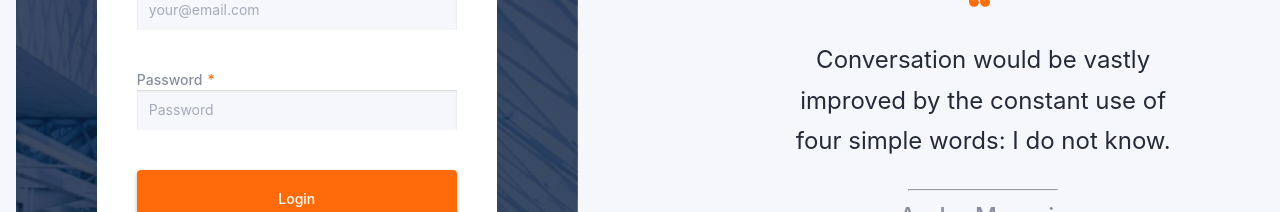
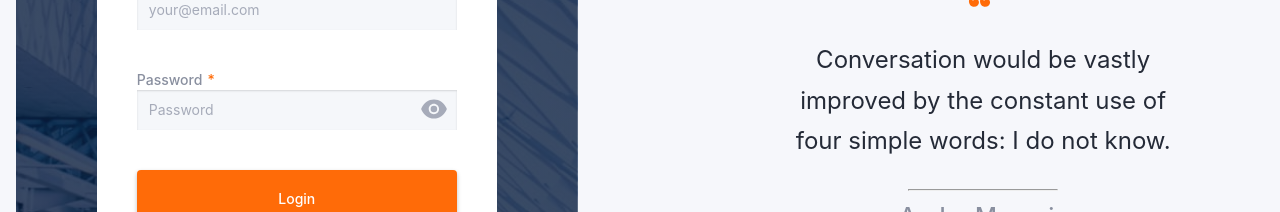
Before and after one commit to AnnaFesenko7/book-reader-front-end, a React (Create React App) app: page /book-reader-front-end/login in a window 1280 px wide. Shown: the part 199-411 px from the top of the page. Built offline with nearby package versions, Linux system fonts and the light colour scheme.

Commit message:
show and hide password

```diff
--- a/src/components/AuthForm/AuthForm.js
+++ b/src/components/AuthForm/AuthForm.js
@@ -1,4 +1,5 @@
 import { Formik, ErrorMessage } from 'formik';
+import { AiFillEyeInvisible, AiFillEye } from 'react-icons/ai';
 import { Link } from 'react-router-dom';
 import { ErrorContainer } from 'components/ErrorContainer/ErrorContainer.styled';
 import { useTranslation } from 'react-i18next';
@@ -10,6 +11,7 @@ import {
   LabelText,
   StyledButton,
   StyledLink,
+  HideAndShowPasswordIcon,
 } from './AuthForm.styled';
 
 export const AuthForm = ({
@@ -19,10 +21,13 @@ export const AuthForm = ({
   validationSchema,
   handelSubmit,
   type,
+  show,
+  handleShow,
+  showConfirm,
+  handleShowConfirm,
 }) => {
   const { t } = useTranslation();
   const onSubmit = (values, { resetForm }) => {
-    // console.log(values);
     handelSubmit(values);
     resetForm();
   };
@@ -36,16 +41,30 @@ export const AuthForm = ({
         type={type}
       >
         <StyledForm autoComplete="off">
-          {fieldsArray.map(({ labelText, placeholder, name }) => {
+          {fieldsArray.map(({ labelText, placeholder, name, typeField }) => {
             return (
-              <StyledLabel key={name} htmlFor={name}>
+              <StyledLabel
+                key={name}
+                htmlFor={name}
+                style={{ position: 'relative' }}
+              >
                 <LabelText>{labelText}</LabelText>
                 <StyledField
                   id={name}
                   name={name}
-                  type="text"
+                  type={typeField}
                   placeholder={placeholder}
                 />
+                {name === 'password' && (
+                  <HideAndShowPasswordIcon onClick={handleShow}>
+                    {show ? <AiFillEyeInvisible /> : <AiFillEye />}
+                  </HideAndShowPasswordIcon>
+                )}
+                {name === 'confirmPassword' && (
+                  <HideAndShowPasswordIcon onClick={handleShowConfirm}>
+                    {showConfirm ? <AiFillEyeInvisible /> : <AiFillEye />}
+                  </HideAndShowPasswordIcon>
+                )}
                 <ErrorContainer>
                   <ErrorMessage name={name} />
                 </ErrorContainer>
--- a/src/components/AuthForm/AuthForm.styled.js
+++ b/src/components/AuthForm/AuthForm.styled.js
@@ -68,7 +68,6 @@ export const StyledLabel = styled.label`
   line-height: ${p => p.theme.lineHeights.body};
   color: ${p => p.theme.colors.white};
   margin: 0;
-  /* margin-bottom: ${p => p.theme.space[3]}px; */
 
   @media ${p => p.theme.media.tablet} {
     color: ${p => p.theme.colors.notActiveText};
@@ -103,6 +102,28 @@ export const StyledField = styled(Field)`
   }
 `;
 
+export const HideAndShowPasswordIcon = styled.button`
+  position: absolute;
+  right: 8px;
+  top: 20%;
+  line-height: 0;
+  height: 40px;
+  width: 30px;
+  padding: 0;
+  margin: 0;
+  border: none;
+  outline: none;
+  background: transparent;
+  svg {
+    width: 100%;
+    height: 100%;
+    fill: ${p => p.theme.colors.deepBlue};
+    @media ${p => p.theme.media.tablet} {
+      fill: ${p => p.theme.colors.iconColor};
+    }
+  }
+`;
+
 export const StyledButton = styled.button`
   font-size: ${p => p.theme.fontSizes.s};
   font-weight: ${p => p.theme.fontWeights.normal};
--- a/src/pages/LoginPage.js
+++ b/src/pages/LoginPage.js
@@ -1,4 +1,5 @@
 import { useDispatch } from 'react-redux';
+import { useState } from 'react';
 
 import { loginThunk } from 'redux/auth/authThunk';
 
@@ -15,10 +16,15 @@ const LoginPage = () => {
   const { t } = useTranslation();
 
   useLoginRedirect();
+  const [show, setShow] = useState(false);
 
   const initialValues = {
     email: '',
     password: '',
+  };
+
+  const handleShow = () => {
+    setShow(!show);
   };
 
   const fieldsArray = [
@@ -26,11 +32,13 @@ const LoginPage = () => {
       labelText: t('email'),
       placeholder: 'your@email.com',
       name: 'email',
+      typeField: 'email',
     },
     {
       labelText: t('password'),
       placeholder: t('password'),
       name: 'password',
+      typeField: `${show ? 'text' : 'password'}`,
     },
   ];
 
@@ -43,6 +51,8 @@ const LoginPage = () => {
       <StyledContainer>
         <AuthWrapper>
           <AuthForm
+            show={show}
+            handleShow={handleShow}
             fieldsArray={fieldsArray}
             btnTextContent={t('login')}
             initialValues={initialValues}
--- a/src/pages/RegistrationPage.js
+++ b/src/pages/RegistrationPage.js
@@ -1,5 +1,5 @@
 import { useDispatch, useSelector } from 'react-redux';
-import { useEffect } from 'react';
+import { useEffect, useState } from 'react';
 import { registrationThunk } from 'redux/auth/authThunk';
 import { useNavigate } from 'react-router-dom';
 
@@ -17,6 +17,8 @@ const RegistrationPage = () => {
   const isRegistered = useSelector(isRegisteredSelector);
   const { t } = useTranslation();
 
+  const [show, setShow] = useState(false);
+  const [showConfirm, setShowConfirm] = useState(false);
   useEffect(() => {
     console.log(isRegistered);
     if (isRegistered) {
@@ -36,26 +38,37 @@ const RegistrationPage = () => {
     dispatch(registrationThunk(values));
   };
 
+  const handleShow = () => {
+    setShow(!show);
+  };
+  const handleShowConfirm = () => {
+    setShowConfirm(!showConfirm);
+  };
+
   const fieldsArray = [
     {
       labelText: t('name'),
       placeholder: '...',
       name: 'name',
+      typeField: 'text',
     },
     {
       labelText: t('email'),
       placeholder: 'your@email.com',
       name: 'email',
+      typeField: 'email',
     },
     {
       labelText: t('password'),
       placeholder: t('password'),
       name: 'password',
+      typeField: `${show ? 'text' : 'password'}`,
     },
     {
       labelText: t('confirmPassword'),
       placeholder: t('password'),
       name: 'confirmPassword',
+      typeField: `${showConfirm ? 'text' : 'password'}`,
     },
   ];
 
@@ -64,6 +77,10 @@ const RegistrationPage = () => {
       <StyledContainer>
         <AuthWrapper>
           <AuthForm
+            show={show}
+            showConfirm={showConfirm}
+            handleShow={handleShow}
+            handleShowConfirm={handleShowConfirm}
             fieldsArray={fieldsArray}
             btnTextContent={t('signUp')}
             initialValues={initialValues}
@@ -71,14 +88,6 @@ const RegistrationPage = () => {
             handelSubmit={handelSubmit}
           />
           <RegistrationText />
-          {/* <div className={styles.right__block}>
-            <div className={styles.log__text}>
-              <svg className={styles.svg__qutation}>
-                <use href={svgPath.quatation + '#quatation'}></use>
-              </svg>
-              <LoginPhrase />
-            </div>
-          </div> */}
         </AuthWrapper>
       </StyledContainer>
     </section>
```
